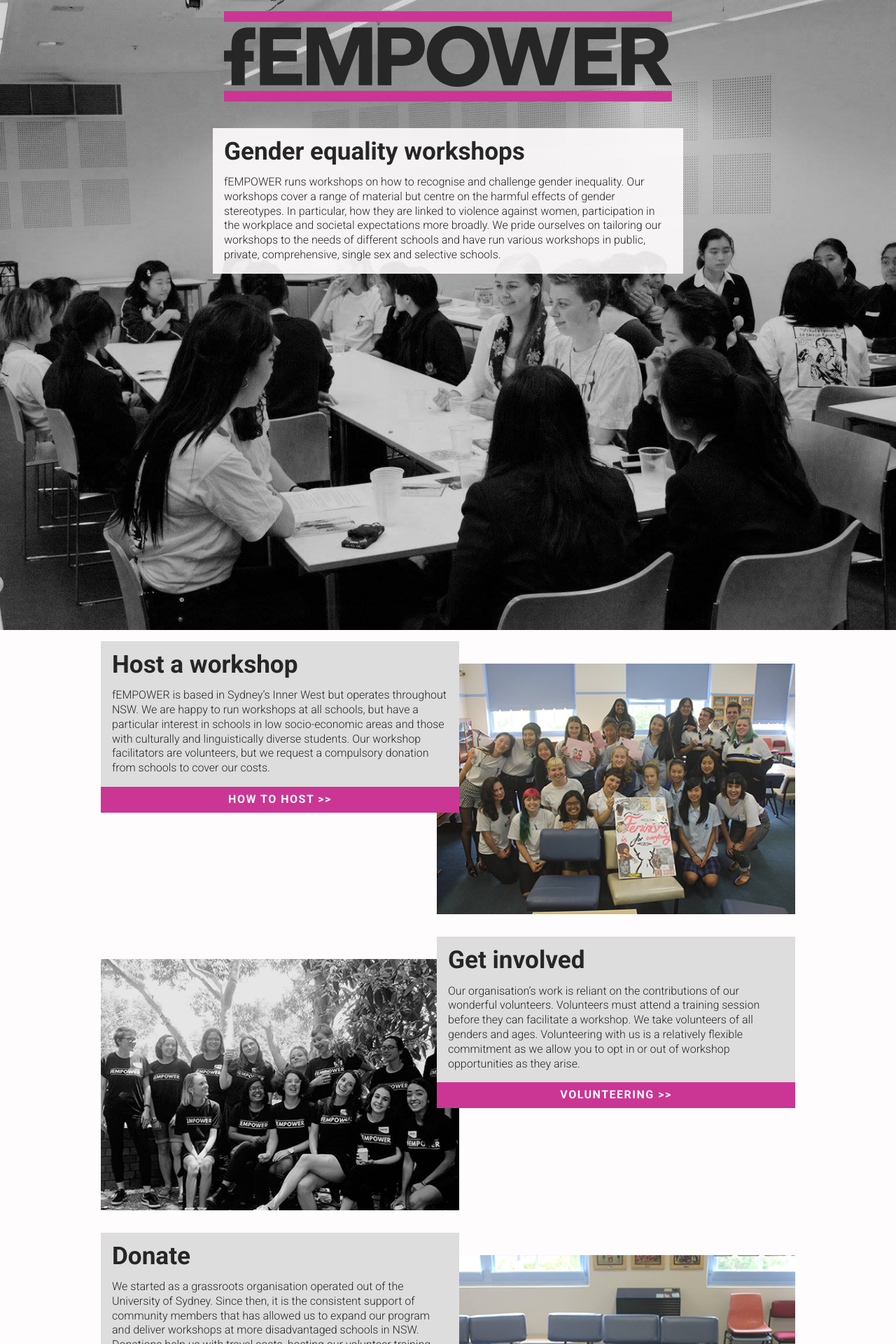
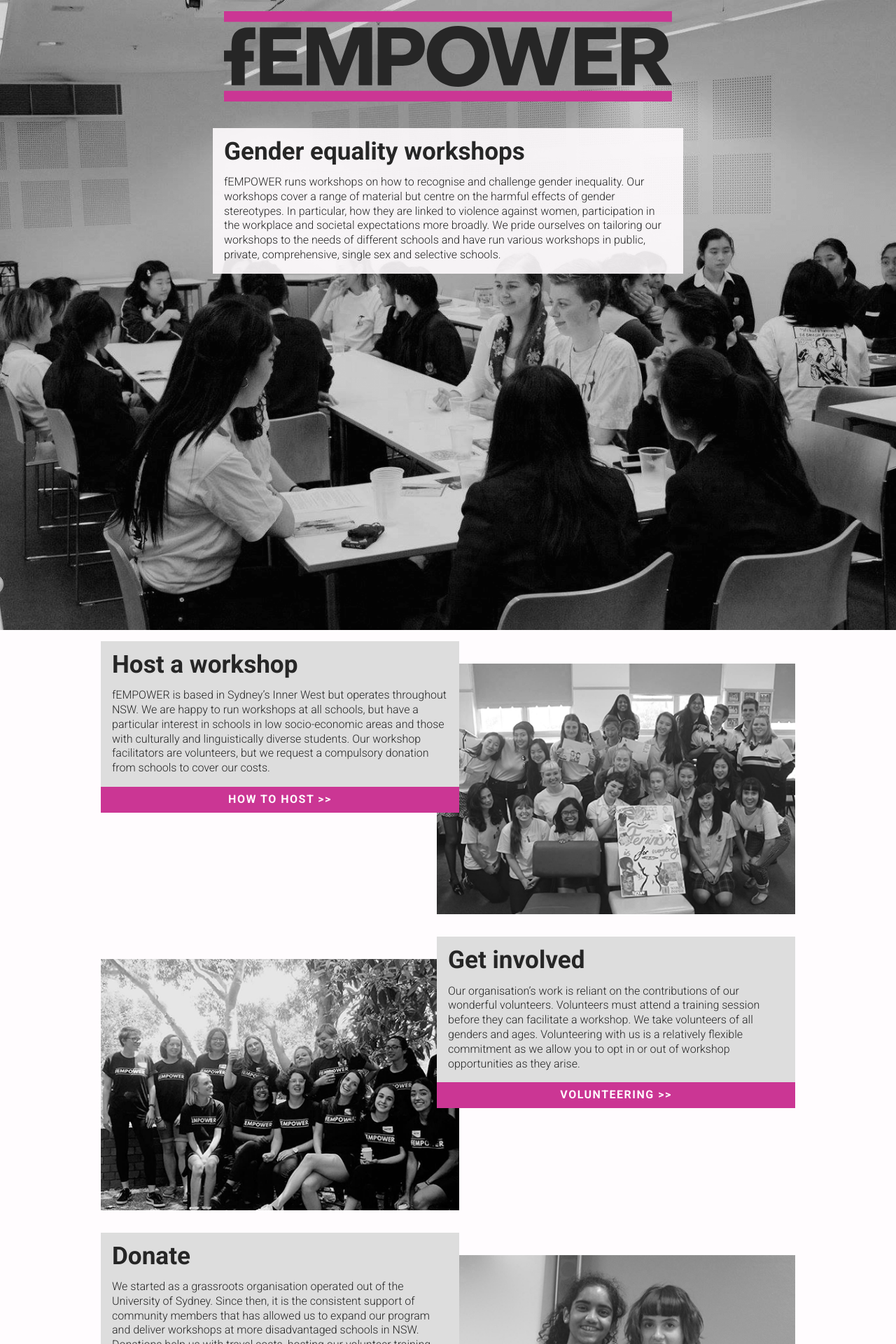
Before and after one commit to fempower/fempower.github.io, a Jekyll site: the page built from _pages/home.md, in a window 1280 px wide. Shown: the top 1920 px of the page at 70% size. Built offline with Jekyll 4.4.1, drawn with Linux system fonts in a browser that asks for light colours; our own code applies the rules of GitHub Pages for plain Markdown files.

Commit message:
Fix and compress images

```diff
--- a/_sass/_hero.scss
+++ b/_sass/_hero.scss
@@ -1,5 +1,5 @@
 .hero {
-  background-image: url(/assets/images/5-bnw.png);
+  background-image: url(/assets/images/classroom.png);
   background-repeat: no-repeat;
   background-size: cover;
   height: 100vh;
```
Also changed, not shown: assets/images/5-bnw.png (deleted), assets/images/classroom.png (added), assets/images/donate.png, assets/images/host.png, assets/images/volunteer.png.
